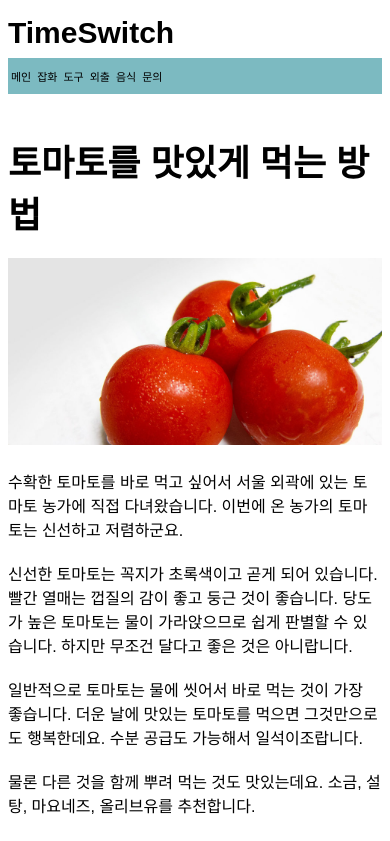
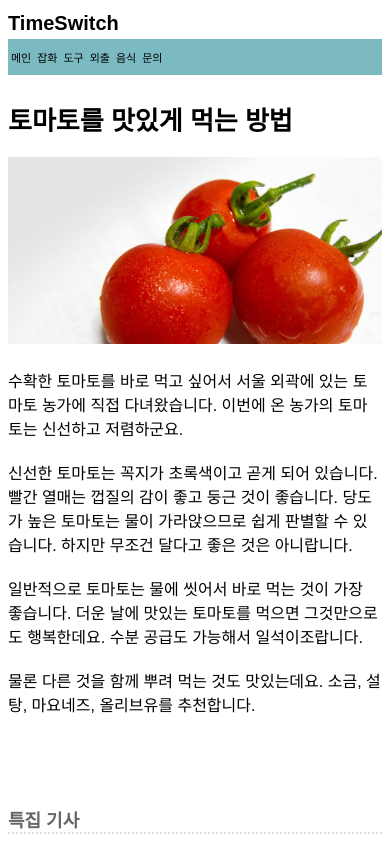
Before and after one commit to fe-backpackers/css-masters-1, a website: page src/index.html in a window 390 px wide. Shown: the top 841 px of the page. Drawn offline with Linux system fonts and the light colour scheme.

Commit message:
feat: 3-4-3. 사이트 이름과 기사 제목을 간소화

```diff
--- a/src/index.html
+++ b/src/index.html
@@ -172,9 +172,26 @@
       }
 
       @media (max-width: 599px) {
+        .site h1 {
+          font-size: 20px;
+        }
+
         .menu ul li a {
           padding: 10px 3px;
           font-size: 11px;
+        }
+
+        .story h1 {
+          font-size: 26px;
+        }
+
+        .box1 {
+          padding-top: 4px;
+          padding-bottom: 4px;
+        }
+
+        .box3 {
+          padding-top: 25px;
         }
       }
 
```
